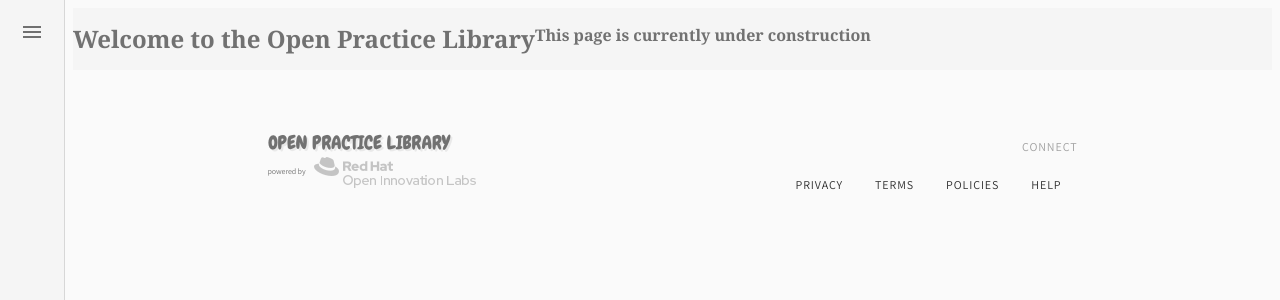
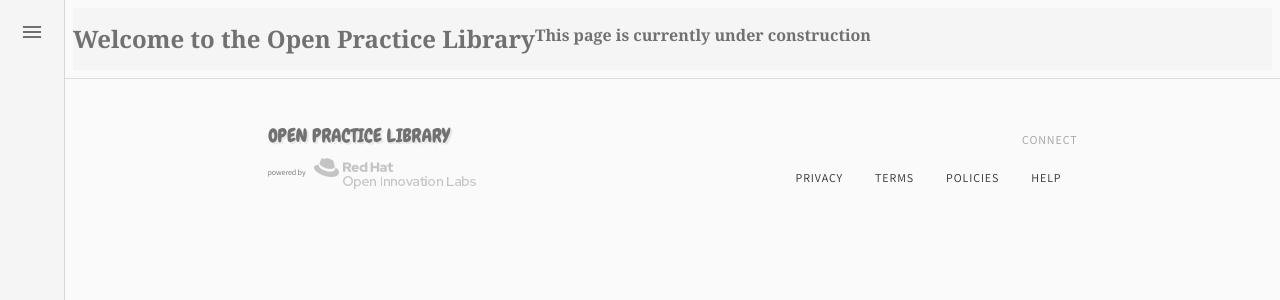
Before and after one commit to openpracticelibrary/opl-fe, a React (Create React App) app: page / in a window 1280 px wide. Shown: the top 300 px of the page. Built offline with nearby package versions, Linux system fonts and the light colour scheme; no server answers.

Commit message:
fix spacing

```diff
--- a/src/components/practicePage/PageBody/index.js
+++ b/src/components/practicePage/PageBody/index.js
@@ -10,7 +10,7 @@ import {makeStyles} from "@material-ui/core/styles/index";
 
 const useStyles = makeStyles((theme) => ({
   root: {
-    marginTop: theme.spacing(7),
+    margin: theme.spacing(6, 0),
   },
 }));
 
--- a/src/components/shared/BodyFooter/FooterLinkSection.js
+++ b/src/components/shared/BodyFooter/FooterLinkSection.js
@@ -5,18 +5,12 @@ import { makeStyles } from "@material-ui/core/styles";
 import Link from "@material-ui/core/Link";
 
 const useStyles = makeStyles((theme) => ({
-      footer: {
-        marginTop: theme.spacing(5),
-        flexGrow: 1,
+  space: {
+    padding: theme.spacing(2),
   },
-      toolbarLink: {
-        padding: theme.spacing(2),
-        flexShrink: 0,
-      },
-      listFont: {
-        color: "#2e2e2e",
-      }
-    }
+  color: {
+    color: theme.palette.common.black,
+  }}
 ));
 
 const sections = [
@@ -48,9 +42,9 @@ export default function FooterLogoSection() {
             <Link
               key={i}
               href={section.url}
-                    className={classes.toolbarLink}
+              className={classes.space}
             >
-                  <Typography variant="overline" className={classes.listFont}>
+              <Typography variant="overline" className={classes.color}>
                 {section.title}
               </Typography>
             </Link>
--- a/src/components/shared/BodyFooter/FooterLogoSection.js
+++ b/src/components/shared/BodyFooter/FooterLogoSection.js
@@ -5,7 +5,6 @@ import logoLabs from "../../../assets/icons/logo-red-hat-open-innovation-labs-a-
 import Grid from "@material-ui/core/Grid";
 
 export default function FooterLogoSection() {
-
   return (
     <>
       <Grid
@@ -13,6 +12,7 @@ export default function FooterLogoSection() {
         direction="column"
         justify="flex-start"
         alignItems="center"
+        spacing={1}
       >
         <Grid item>
           <img src={logoOPL} alt="OPL"/>
@@ -26,13 +26,13 @@ export default function FooterLogoSection() {
           >
             <Grid item xs={3}>
               <Typography variant="caption">
-                  powered by
+                {`powered by`}
               </Typography>
             </Grid>
-              <Grid item xs={3}>
+            <Grid item xs={9}>
               <img
                 src={logoLabs}
-                    alt="labs"
+                alt="Open Innovation Labs"
                 height="31px"
                 width="162px"
               />
--- a/src/components/shared/BodyFooter/index.js
+++ b/src/components/shared/BodyFooter/index.js
@@ -4,11 +4,11 @@ import Grid from "@material-ui/core/Grid";
 import FooterLogoSection from "./FooterLogoSection";
 import FooterLinkSection from "./FooterLinkSection";
 import Box from '@material-ui/core/Box';
+import Divider from "@material-ui/core/Divider";
 
 const useStyles = makeStyles((theme) => ({
   footer: {
-    margin: theme.spacing(7, 0),
-    flexGrow: 1,
+    margin: theme.spacing(6, 0)
   },
 }));
 
@@ -16,6 +16,8 @@ export default function BodyFooter() {
   const classes = useStyles();
 
   return (
+    <>
+      <Divider/>
       <footer className={classes.footer}>
         <Grid container>
           <Grid item xs={2}>
@@ -34,5 +36,6 @@ export default function BodyFooter() {
           </Grid>
         </Grid>
       </footer>
+    </>
   );
 }
```
Lines whose indentation alone changed are shown as unchanged.
